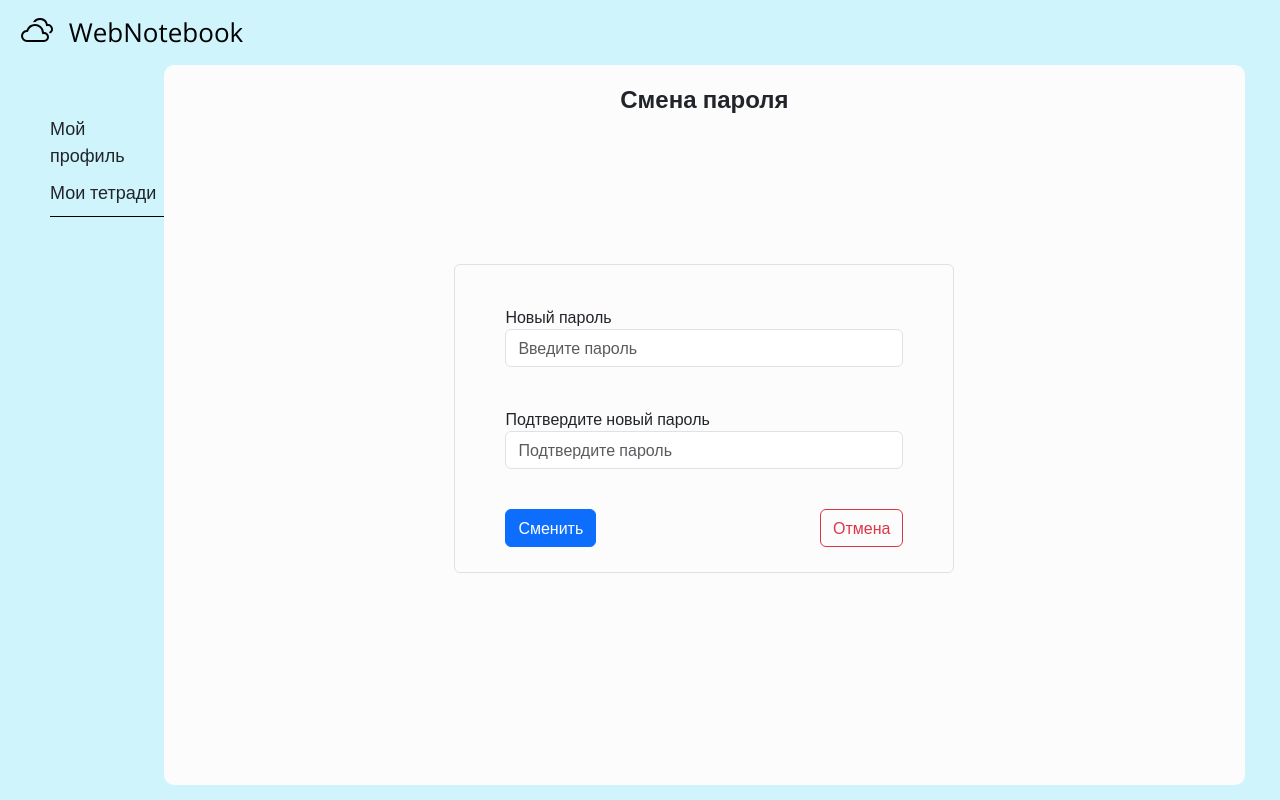
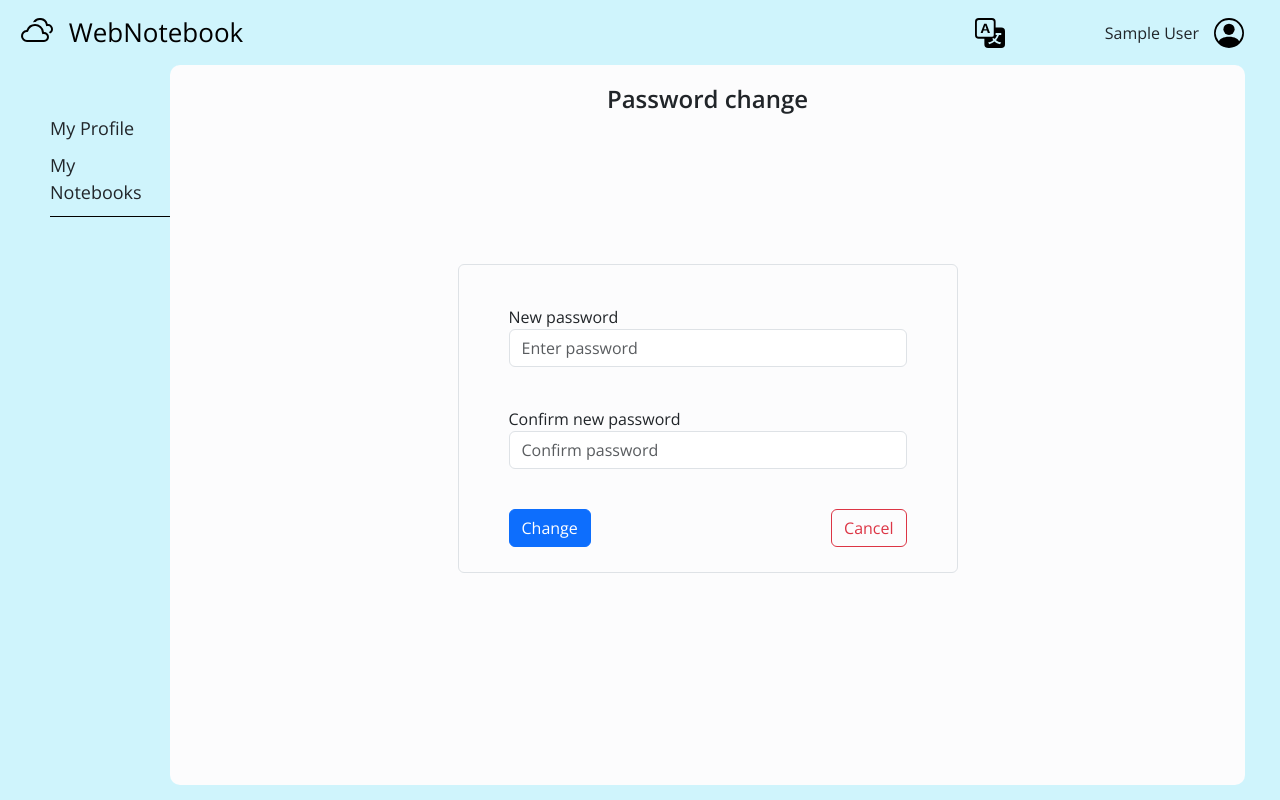
Before and after one commit to satoad/WebNotebook, a Flask app: page /changepass in a window 1280 px wide. Run offline with Flask 3, Linux system fonts and the light colour scheme; a user stored in the database is signed in; tables that the repository leaves empty hold one stand-in row (values such as "Sample post"); some libraries are stand-ins or nearby versions.

Commit message:
Feature: 	1. Добавлен перевод страницы смены пароля

```diff
--- a/main.py
+++ b/main.py
@@ -62,9 +62,9 @@ def index():
         'three_dots': url_for('static', filename='sources/icons/three-dots-vertical.svg'),
         'clouds': url_for('static', filename='sources/icons/clouds.svg'),
         'circle': url_for('static', filename='sources/icons/person-circle.svg'),
+        'translate': url_for('static', filename='sources/icons/translate.svg'),
         'authorized': current_user.is_authenticated,
         'form': form,
-        'translate': url_for('static', filename='sources/icons/translate.svg'),
         'notebooks': [],
         'login': _('Login'),
         'my_profile': _('My Profile'),
@@ -247,7 +247,19 @@ def changepass():
         'bootstrap': url_for('static', filename='css/bootstrap.min.css'),
         'style': url_for('static', filename='css/style.css'),
         'clouds': url_for('static', filename='sources/icons/clouds.svg'),
+        'circle': url_for('static', filename='sources/icons/person-circle.svg'),
+        'translate': url_for('static', filename='sources/icons/translate.svg'),
         'form': form,
+        'username': current_user.name,
+        'my_profile': _('My Profile'),
+        'my_notebooks': _('My Notebooks'),
+        'password_change': _('Password change'),
+        'enter_password': _('Enter password'),
+        'confirm_password': _('Confirm password'),
+        'new_password': _('New password'),
+        'confirm_new_password': _('Confirm new password'),
+        'cancel': _('Cancel'),
+        'change': _('Change'),
     }
     if form.validate_on_submit():
         if form.password.data != form.password_again.data:
@@ -397,8 +409,8 @@ def logout():
     return redirect("/")
 
 
-@app.route('/translate')
-def ch_translate():
+@app.route('/translate-<path>')
+def ch_translate(path):
     """Действие, меняет локаль"""
     global _
     global ru
@@ -407,7 +419,7 @@ def ch_translate():
         _ = en
     else:
         _ = ru
-    return redirect("/")
+    return redirect(f'/{path}')
 
 
 if __name__ == '__main__':
--- a/templates/changepass.html
+++ b/templates/changepass.html
@@ -16,28 +16,36 @@
                 <img src="{{ clouds }}" alt="Logo" width="50" height="32" class="d-inline-block align-text-top">
                 WebNotebook
               </a>
-
+              <div style="display:flex;">
+                <a href="translate-changepass" style="margin-right: 100px;"><img src="{{ translate }}" width="30"></a>
+                <a href="profile">
+                  <div class="authorized-user">
+                    <span>{{ username }}</span>
+                    <img src="{{ circle }}" alt="profile-pic" width="30">
+                  </div>
+                </a>
+              </div>
             </div>
           </nav>
     </header>
     <main class="main">
         <div class="sidebar">
             <ul class="nav-sidebar">
-                <li class="nav-sidebar__link"><a href="profile">Мой профиль</a></li>
-                <li class="nav-sidebar__link"><a href="index">Мои тетради</a></li>
+                <li class="nav-sidebar__link"><a href="profile">{{ my_profile }}</a></li>
+                <li class="nav-sidebar__link"><a href="index">{{ my_notebooks }}</a></li>
             </ul>
             <div class="sidebar__line"></div>
           </div>
 
         <div class="body bg-light-subtle">
-          <h3 class="body__title">Смена пароля</h3>
+          <h3 class="body__title">{{ password_change }}</h3>
 
           <div class="signin-wrapper border rounded">
             <form action="#" method="post" class="signin" autocomplete="on">
                 {{ form.hidden_tag() }}
                 <p>
-                    {{ form.password.label }}<br>
-                    {{ form.password(class="form-control", type="password", placeholder="Введите пароль") }}<br>
+                    <label>{{ new_password }}</label><br>
+                    {{ form.password(class="form-control", type="password", placeholder=enter_password) }}<br>
                     {% for error in form.password.errors %}
                         <div class="alert alert-danger" role="alert">
                             {{ error }}
@@ -45,8 +53,8 @@
                     {% endfor %}
                 </p>
                 <p>
-                    {{ form.password_again.label }}<br>
-                    {{ form.password_again(class="form-control", type="password", placeholder="Подтвердите пароль") }}<br>
+                    <label>{{ confirm_new_password }}</label><br>
+                    {{ form.password_again(class="form-control", type="password", placeholder=confirm_password) }}<br>
                     {% for error in form.password_again.errors %}
                         <div class="alert alert-danger" role="alert">
                             {{ error }}
@@ -54,8 +62,8 @@
                     {% endfor %}
                 </p>
                 <div class="changepass">
-                  {{ form.submit(type="submit", class="btn btn-primary") }}
-                  <a href="profile" class="btn btn-outline-danger">Отмена</a>
+                  {{ form.submit(type="submit", class="btn btn-primary", value=change) }}
+                  <a href="profile" class="btn btn-outline-danger">{{ cancel }}</a>
                 </div>
                 <div>{{ message }}</div>
             </form>
--- a/templates/index.html
+++ b/templates/index.html
@@ -18,7 +18,7 @@
               </a>
               {% if authorized %}
                 <div style="display:flex;">
-                  <a href="translate" style="margin-right: 100px;"><img src="{{ translate }}" width="30"></a>
+                  <a href="translate-index" style="margin-right: 100px;"><img src="{{ translate }}" width="30"></a>
                   <a href="profile">
                     <div class="authorized-user">
                       <span>{{ username }}</span>
@@ -58,7 +58,7 @@
                 </p>
             {% endfor %}
         </p>
-          <p>{{ form.submit(type="submit", class="btn btn-primary") }}</p>
+          <p>{{ form.submit(type="submit", class="btn btn-primary", value=upload) }}</p>
         </form>
       </div>
 
```
Also changed, not shown: po/ru/LC_MESSAGES/webnotebook.po.
